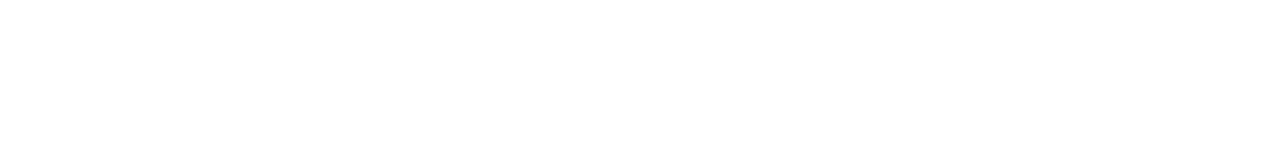
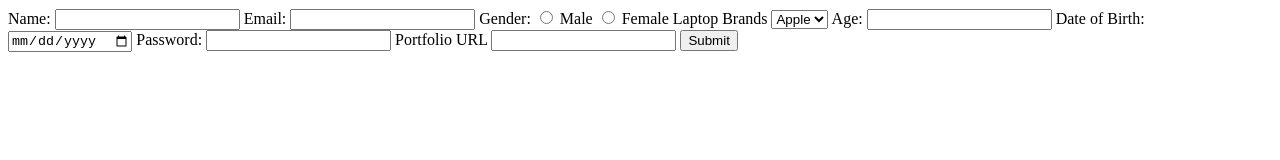
Before and after one commit to acciojob/signup-form-car-mohammedtalhashaikh, a website: page main.html in a window 1280 px wide. Drawn offline with Linux system fonts and the light colour scheme.

Commit message:
first try

```diff
--- a/main.html
+++ b/main.html
@@ -8,8 +8,44 @@
 
 <body>
 	<!-- the entire body must be written by student -->
-    <script type="text/javascript" src="./script.js">
-</script>
+	<script type="text/javascript" src="./script.js">
+	</script>
+
+	<form action="" method="post">
+		<label for="name">Name:</label>
+		<input type="text" id="name" required>
+
+		<label for="email">Email:</label>
+		<input type="email" id="email" required>
+
+		<label>Gender:</label>
+		<input type="radio" id="male" name="gender" value="male" required>
+		<label for="male">Male</label>
+		<input type="radio" id="female" name="gender" value="female" required>
+		<label for="female">Female</label>
+
+
+		<label for="laptop">Laptop Brands</label>
+		<select id="laptop" name="laptop">
+			<option value="Apple">Apple</option>
+			<option value="Asus">Asus</option>
+			<option value="HP">HP</option>
+		</select>
+
+		<label for="age">Age:</label>
+		<input type="number" id="age" required>
+
+		<label for="dob">Date of Birth:</label>
+		<input type="date" id="dob" required>
+
+		<label for="password">Password:</label>
+		<input type="password" id="password" required>
+
+		<label for="portfolio">Portfolio URL</label>
+		<input id="portfolio" type="url">
+
+		<button type="submit">Submit</button>
+	</form>
 
 </body>
 
```
